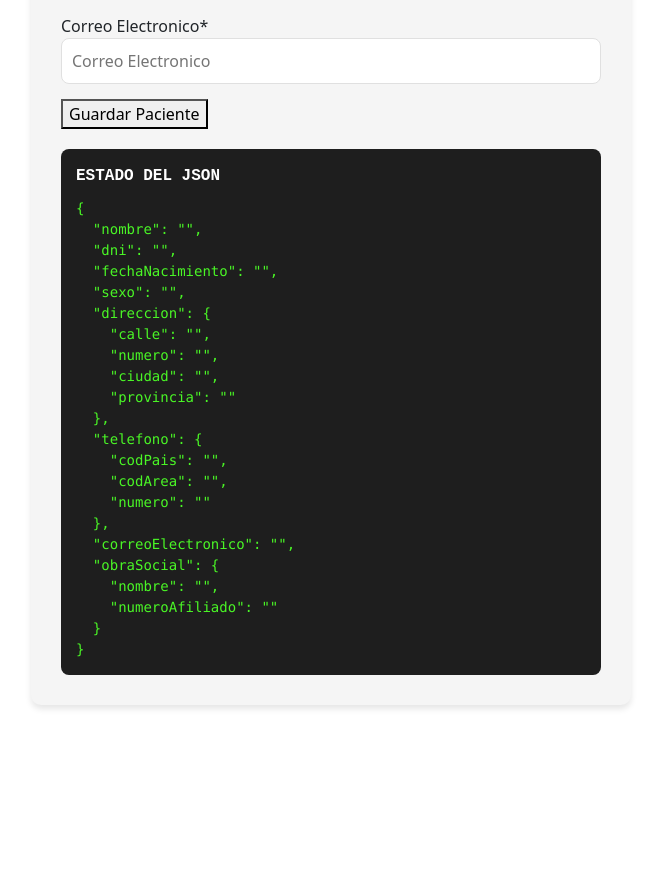
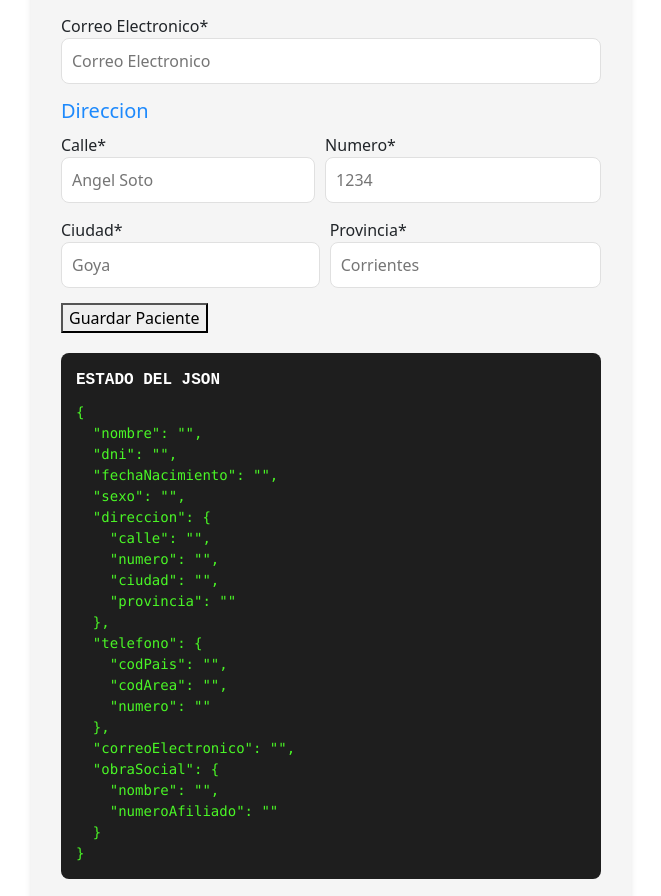
Before and after one commit to Alcidesssz/Bootcamp-Front-Web, a React (Vite) app: page / in a window 1280 px wide. Shown: the part 1542-2438 px from the top of the page, without its empty margins (309-970 px from the left). Before the commit the page ends 2267 px from the top, so only its background shows below. Built offline with nearby package versions, Linux system fonts and the light colour scheme.

Commit message:
added datos de direccion

```diff
--- a/src/components/pacientes/FormularioPaciente.jsx
+++ b/src/components/pacientes/FormularioPaciente.jsx
@@ -158,6 +158,55 @@ const FormularioPaciente = () => {
                     onChange={handleChange}
                     />
                     </div>
+        <h4 className={styles.subtitulo}>Direccion</h4>
+        <div className={styles.formGroup}>
+            <div>
+                <label>Calle*</label>
+                <input
+                    type="text"
+                    name="direccion.calle"
+                    value={paciente.direccion.calle}
+                    className={styles.campoInput}
+                    placeholder="Angel Soto"
+                    onChange={handleChange}
+                />
+            </div>
+            <div>
+                <label>Numero*</label>
+                <input
+                    type="number"
+                    name="direccion.numero"
+                    value={paciente.direccion.numero}
+                    className={styles.campoInput}
+                    placeholder="1234"
+                    onChange={handleChange}
+                />
+            </div>
+            </div>
+            <div className={styles.formGroup}>
+            <div>
+                <label>Ciudad*</label>
+                <input
+                    type="text"
+                    name="direccion.ciudad"
+                    value={paciente.direccion.ciudad}
+                    className={styles.campoInput}
+                    placeholder="Goya"
+                    onChange={handleChange}
+                />
+            </div>
+            <div>
+                <label>Provincia*</label>
+                <input
+                    type="text"
+                    name="direccion.provincia"
+                    value={paciente.direccion.provincia}
+                    className={styles.campoInput}
+                    placeholder="Corrientes"
+                    onChange={handleChange}
+                />
+            </div>
+        </div>
                     </div>
 
                 <button type="submit" className={styles.btnGuardar}>
```
